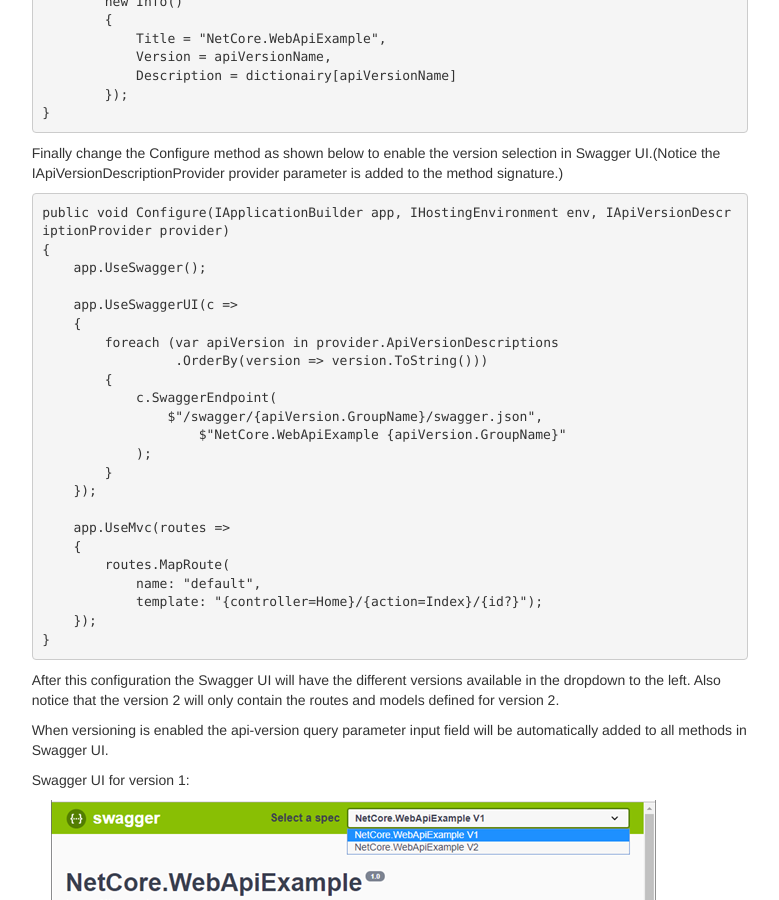
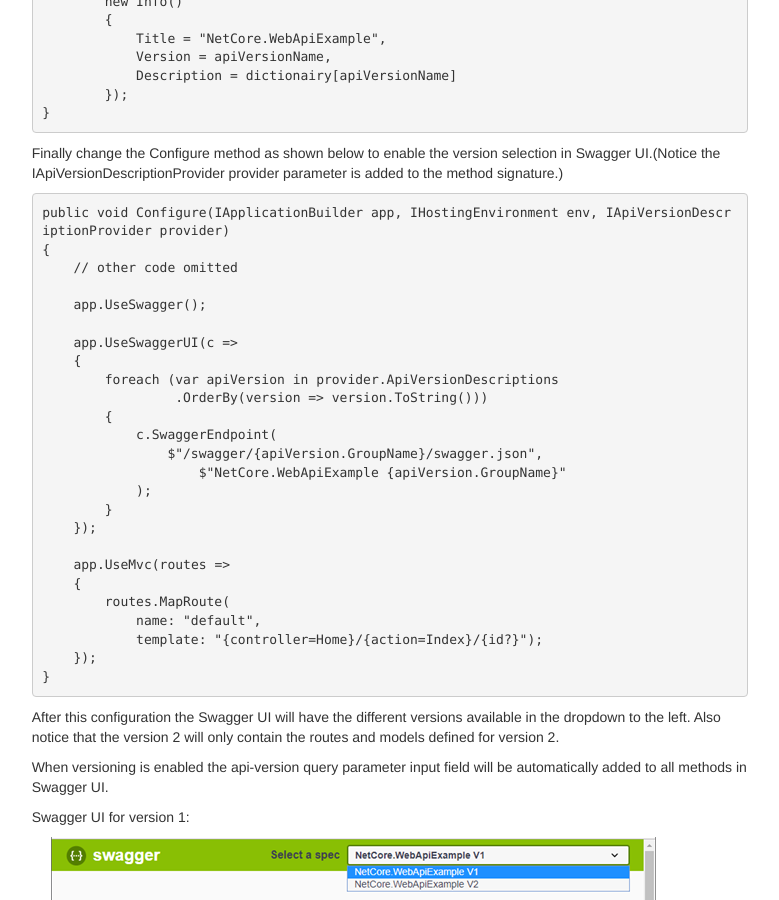
Before and after one commit to SamanthaNeilen/JekyllBlog, a Jekyll site: the page built from BlogJekyll/_posts/2019-01-19-Web-API-versioning-using-the-NuGet-packages-from-Microsoft.markdown, in a window 1280 px wide and 900 px high, scrolled down 4651 px. Shown: the whole window, without its empty margins (90-869 px from the left). Built offline with Jekyll 4.4.1, drawn with Linux system fonts in a browser that asks for light colours; nearby versions of some CDN libraries.

Commit message:
Fixed missing "code omitted"

````diff
--- a/BlogJekyll/_posts/2019-01-19-Web-API-versioning-using-the-NuGet-packages-from-Microsoft.markdown
+++ b/BlogJekyll/_posts/2019-01-19-Web-API-versioning-using-the-NuGet-packages-from-Microsoft.markdown
@@ -212,6 +212,8 @@ Finally change the Configure method as shown below to enable the version selecti
 ```c#
 public void Configure(IApplicationBuilder app, IHostingEnvironment env, IApiVersionDescriptionProvider provider)
 {
+    // other code omitted
+
     app.UseSwagger();
 
     app.UseSwaggerUI(c =>
````
